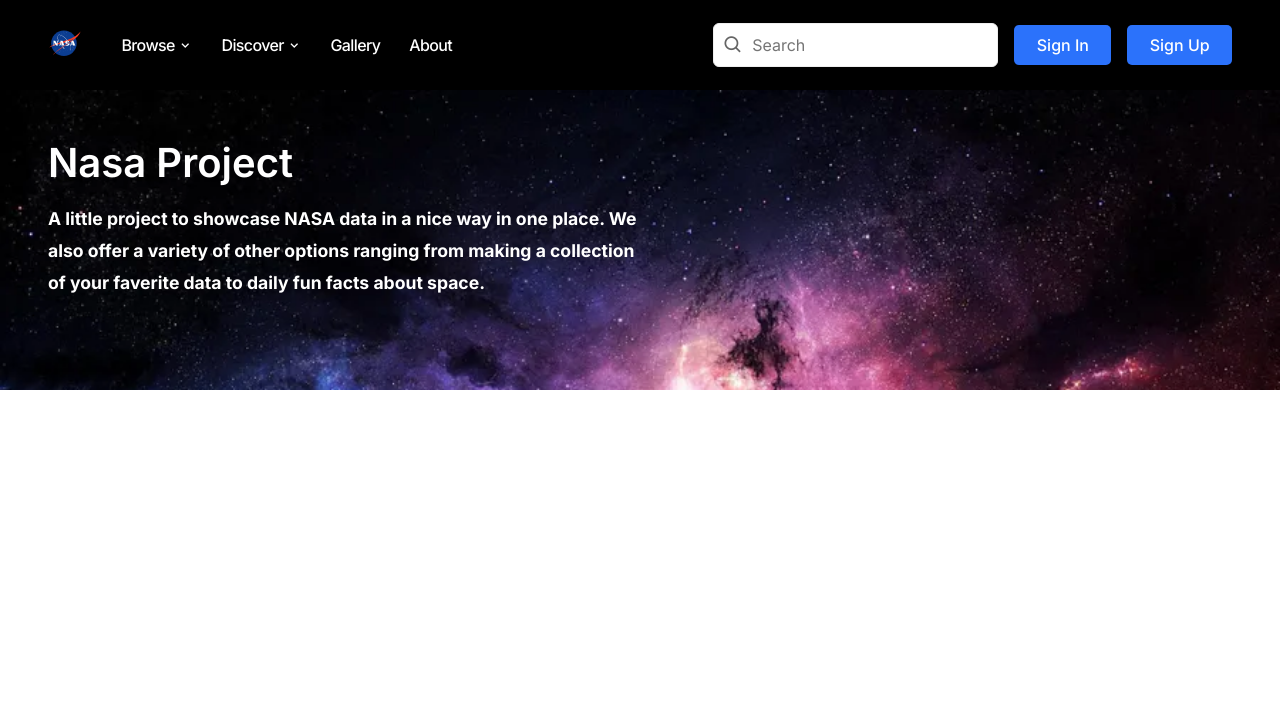
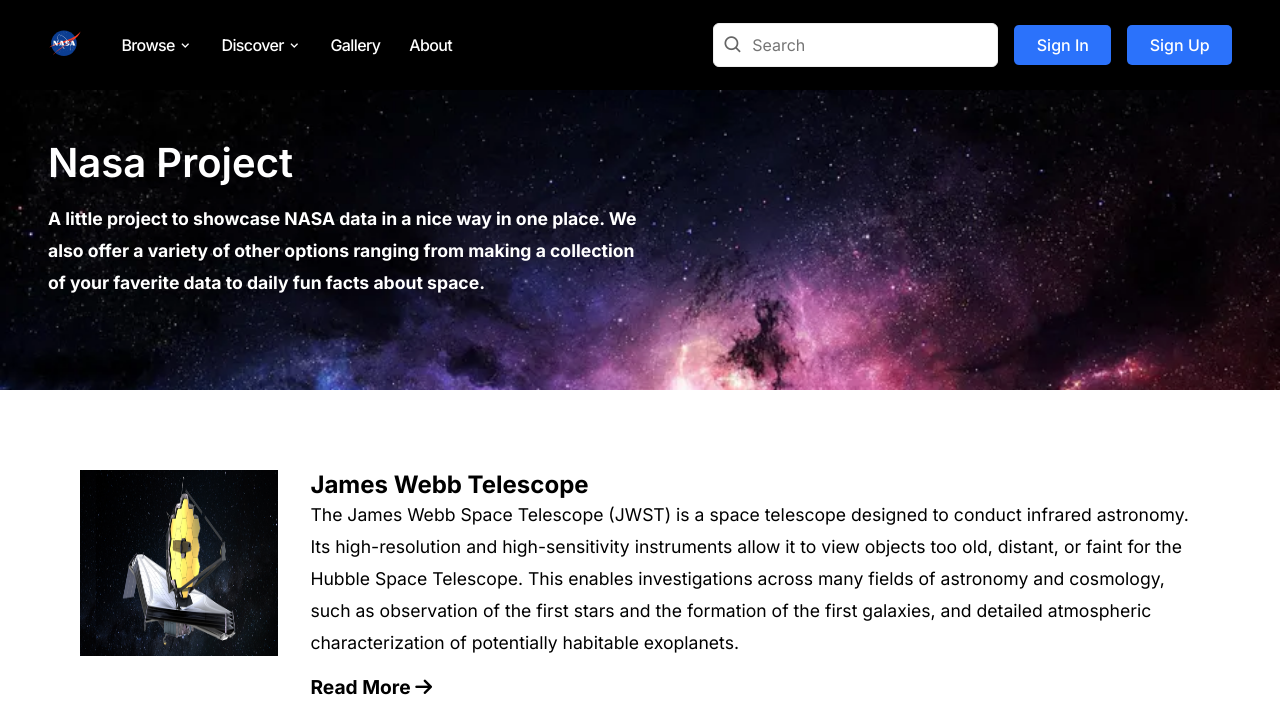
Before and after one commit to PawWin/NASA-Project, a Flask app: page / in a window 1280 px wide. Shown: the top 705 px of the page. Before the commit the page ends 390 px from the top, so only its background shows below. Run offline with Flask 3, Linux system fonts and the light colour scheme; some libraries are stand-ins or nearby versions.

Commit message:
Finished Homepage with styles

```diff
--- /dev/null
+++ b/static/article.css
@@ -0,0 +1,90 @@
+.article{
+    padding: 3rem 3rem;
+    margin: 0 auto;
+    height: 1000px;
+    background-size: 100%;
+    letter-spacing: normal;
+}
+.article a{
+  color: black;
+  text-align: right;
+  font-size: 1.2rem;
+  font-weight: bold;
+}
+.article_base{
+    padding: 1rem 1rem;
+    height: 250px;
+    max-height: 300px;
+    margin: 0 auto;
+    letter-spacing: normal;
+}
+#article_left_first{
+    float: left;
+    padding: 0.5rem;
+    text-align: left;
+    width: 20%;
+    height: 100%;
+}
+#article_right_first{
+    float: left;
+    width: 80%;
+    padding: 1rem;
+    text-align: left;
+    height: 100%;
+    color: black;
+}
+#article_right_first h1{
+    font-size: 2.5rem;
+    font-weight: 600;
+    margin-bottom: 1rem;
+    text-align: left;
+    color: black;
+}
+#article_right_first p{
+    font-size: 1.1rem;
+    margin-bottom: 1rem;
+    color: black;
+    text-align: left;
+    line-height: 2rem;
+}
+
+#article_left_second{
+    float: left;
+    padding: 0.5rem;
+    text-align: left;
+    width: 70%;
+    height: 100%;
+}
+#article_right_second{
+    float: left;
+    width: 30%;
+    padding: 1rem;
+    text-align: left;
+    height: 100%;
+    color: black;
+}
+#article_left_second h1{
+    font-size: 2.5rem;
+    font-weight: 600;
+    margin-bottom: 1rem;
+    text-align: left;
+    color: black;
+}
+#article_left_second p{
+    font-size: 1.1rem;
+    margin-bottom: 1rem;
+    color: black;
+    text-align: left;
+    line-height: 2rem;
+}
+
+#article_left_first img{
+    width: 100%;
+    height: 100%;
+    padding: 0.5rem;
+}
+#article_right_second img{
+    width: 100%;
+    height: 100%;
+    padding: 0.5rem;
+}
--- /dev/null
+++ b/static/footer.css
@@ -0,0 +1,58 @@
+body{
+margin:0;
+overflow-x:hidden;
+}
+
+.footer{
+background:#000;
+padding:30px 0px;
+font-family: 'Play', sans-serif;
+text-align:center;
+}
+
+.footer .row{
+width:100%;
+margin:1% 0%;
+padding:0.6% 0%;
+color:gray;
+font-size:0.8em;
+}
+
+.footer .row a{
+text-decoration:none;
+color:gray;
+transition:0.5s;
+}
+
+.footer .row a:hover{
+color:#fff;
+}
+
+.footer .row ul{
+width:100%;
+}
+
+.footer .row ul li{
+display:inline-block;
+margin:0px 30px;
+}
+
+.footer .row a i{
+font-size:2em;
+margin:0% 1%;
+}
+
+@media (max-width:720px){
+.footer{
+text-align:left;
+padding:5%;
+}
+.footer .row ul li{
+display:block;
+margin:10px 0px;
+text-align:left;
+}
+.footer .row a i{
+margin:0% 3%;
+}
+}
--- a/static/style.css
+++ b/static/style.css
@@ -1,6 +1,7 @@
 /* style.css */
 @import url("https://fonts.googleapis.com/css2?family=Inter:wght@200;300;400;500;600;700&display=swap");
-
+@import "article.css";
+@import "footer.css" ;
 * {
   margin: 0;
   padding: 0;
@@ -253,6 +254,7 @@ button {
   line-height: 2rem;
 }
 
+
 .register  {
   position: absolute;
   width:50%;
--- a/templates/base.html
+++ b/templates/base.html
@@ -5,8 +5,10 @@
       <meta http-equiv="X-UA-Compatibile" content="IE=edge" />
       <meta name="viewport" content="width=device-width, initial-scale=1.0" />
       <link rel="stylesheet" href="{{ url_for('static', filename='style.css') }}">
-       <link href="https://unpkg.com/boxicons@2.1.4/css/boxicons.min.css" rel="stylesheet" />
+      <link href="https://unpkg.com/boxicons@2.1.4/css/boxicons.min.css" rel="stylesheet" />
       <title>{% block title %}A website for NASA Stuff{% endblock %} </title>
+      <script src="https://kit.fontawesome.com/47980699af.js" crossorigin="anonymous"></script>
+      <link rel="stylesheet" type="text/css" href="https://cdnjs.cloudflare.com/ajax/libs/font-awesome/5.15.1/css/all.min.css">
   </head>
 <body>
  <header id="nav-menu" aria-label="navigation bar">
@@ -160,12 +162,69 @@
         <div id="base_main">
           <div id="main_left">
             <h1>Nasa Project</h1>
-            <p>A little project to showcase NASA data in a nice way in one place. We also offer a variety of other options ranging from making a collection of your faverite data to daily fun  facts about space.  </p>
+            <p>A little project to showcase NASA data in a nice way in one place. We also offer a variety of other options
+               ranging from making a collection of your faverite data to daily fun  facts about space.  </p>
           </div>
           <div id="main_right"></div>
         </div>
-        <div id="base_content"></div>
-        <div id="base_footer"></div>
+        <div id="base_content">
+          <div class="article">
+            <div class="article_base">
+                <div id="article_left_first">
+                    <img src="../static/assets/telescope.jpg" alt="placeholder" />
+                </div>
+                <div id="article_right_first">
+                    <h2>James Webb Telescope</h2>
+                    <p>The James Webb Space Telescope (JWST) is a space telescope designed to conduct infrared astronomy. Its high-resolution and high-sensitivity instruments allow it to view objects too old, distant, or faint for the Hubble Space Telescope. This enables investigations across many fields of astronomy and cosmology, such as observation of the first stars and the formation of the first galaxies, and detailed atmospheric characterization of potentially habitable exoplanets.</p>
+                    <a href="https://en.wikipedia.org/wiki/James_Webb_Space_Telescope" target="_blank">Read More <i class="fa-solid fa-arrow-right"></i></a>
+                </div>
+          </div>
+          <div class="article_base">
+                <div id="article_left_second">
+                   <h2>James Webb Telescope</h2>
+                    <p>The James Webb Space Telescope (JWST) is a space telescope designed to conduct infrared astronomy. Its high-resolution and high-sensitivity instruments allow it to view objects too old, distant, or faint for the Hubble Space Telescope. This enables investigations across many fields of astronomy and cosmology, such as observation of the first stars and the formation of the first galaxies, and detailed atmospheric characterization of potentially habitable exoplanets.</p>
+                    <a href="https://www.nasa.gov/missions/webb/nasas-webb-reveals-new-features-in-heart-of-milky-way/" target="_blank">Read More <i class="fa-solid fa-arrow-right"></i></a>
+                </div>
+                <div id="article_right_second">
+                    <img src="../static/assets/sagittarius.png" alt="placeholder" />
+                </div>
+          </div>
+            <div class="article_base">
+                <div id="article_left_first">
+                    <iframe width="320" height="200" src="https://www.youtube.com/embed/V5ac3jktME4" title="YouTube video player" frameborder="0" allow="accelerometer; autoplay; clipboard-write; encrypted-media; gyroscope; picture-in-picture" allowfullscreen></iframe>
+                </div>
+                <div id="article_right_first">
+                    <h2>NASA Uses Two Worlds to Test Future Mars Helicopter Designs</h2>
+                    <p>The James Webb Space Telescope (JWST) is a space telescope designed to conduct infrared astronomy. Its high-resolution and high-sensitivity instruments allow it to view objects too old, distant, or faint for the Hubble Space Telescope. This enables investigations across many fields of astronomy and cosmology, such as observation of the first stars and the formation of the first galaxies, and detailed atmospheric characterization of potentially habitable exoplanets.</p>
+                    <a href="https://en.wikipedia.org/wiki/James_Webb_Space_Telescope" target="_blank">Read More <i class="fa-solid fa-arrow-right"></i></a>
+                </div>
+          </div>
+        </div>
+
+  <footer>
+<div class="footer">
+<div class="row">
+<a href="#"><i class="fa fa-facebook"></i></a>
+<a href="#"><i class="fa fa-instagram"></i></a>
+<a href="#"><i class="fa fa-youtube"></i></a>
+<a href="#"><i class="fa fa-twitter"></i></a>
+</div>
+
+<div class="row">
+<ul>
+<li><a href="#">Contact us</a></li>
+<li><a href="#">Our Services</a></li>
+<li><a href="#">Privacy Policy</a></li>
+<li><a href="#">Terms & Conditions</a></li>
+<li><a href="#">Career</a></li>
+</ul>
+</div>
+
+<div class="row">
+INFERNO Copyright © 2021 Inferno - All rights reserved || Designed By: Mahesh
+</div>
+</div>
+</footer>
         {% endblock %}
       </div>
 </body>
```
Also changed, not shown: static/assets/telescope.jpg (added), 1 other file.
